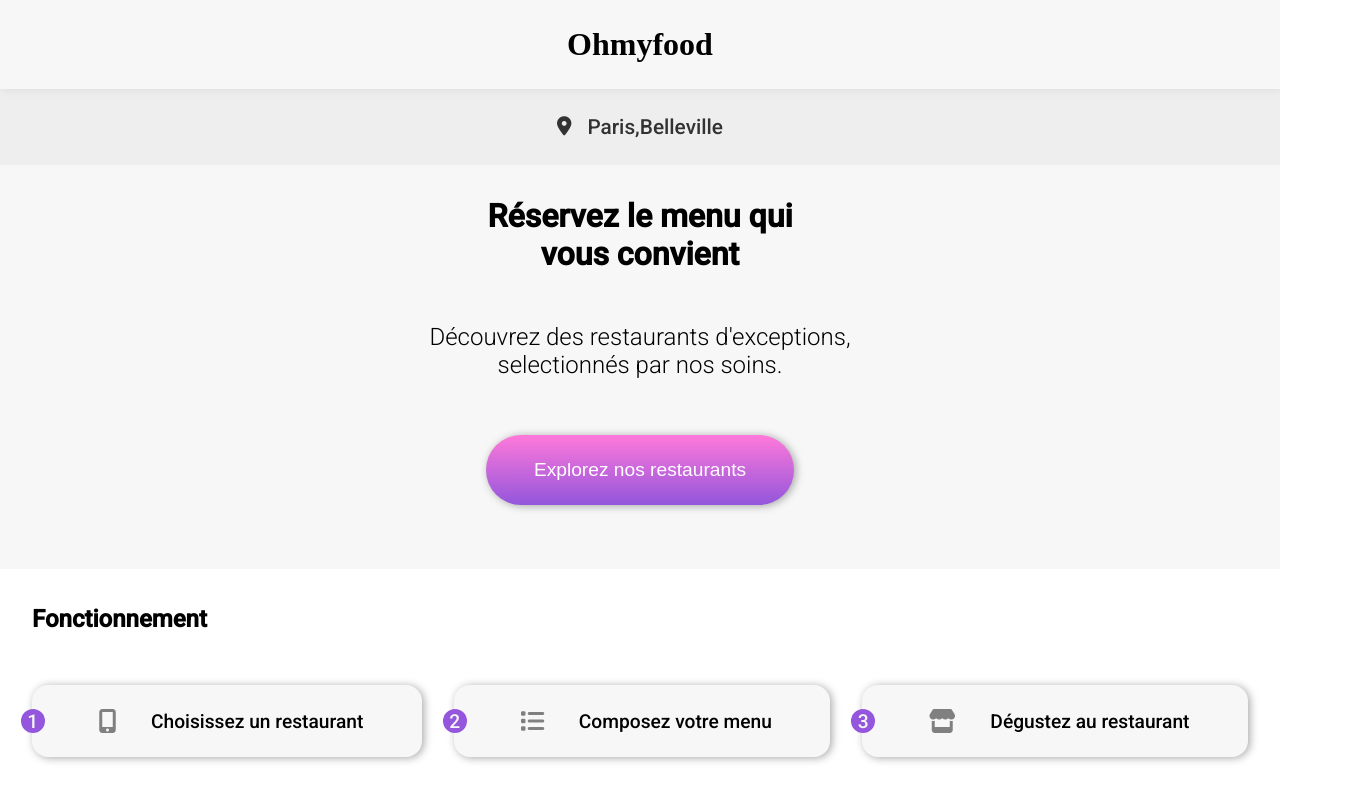
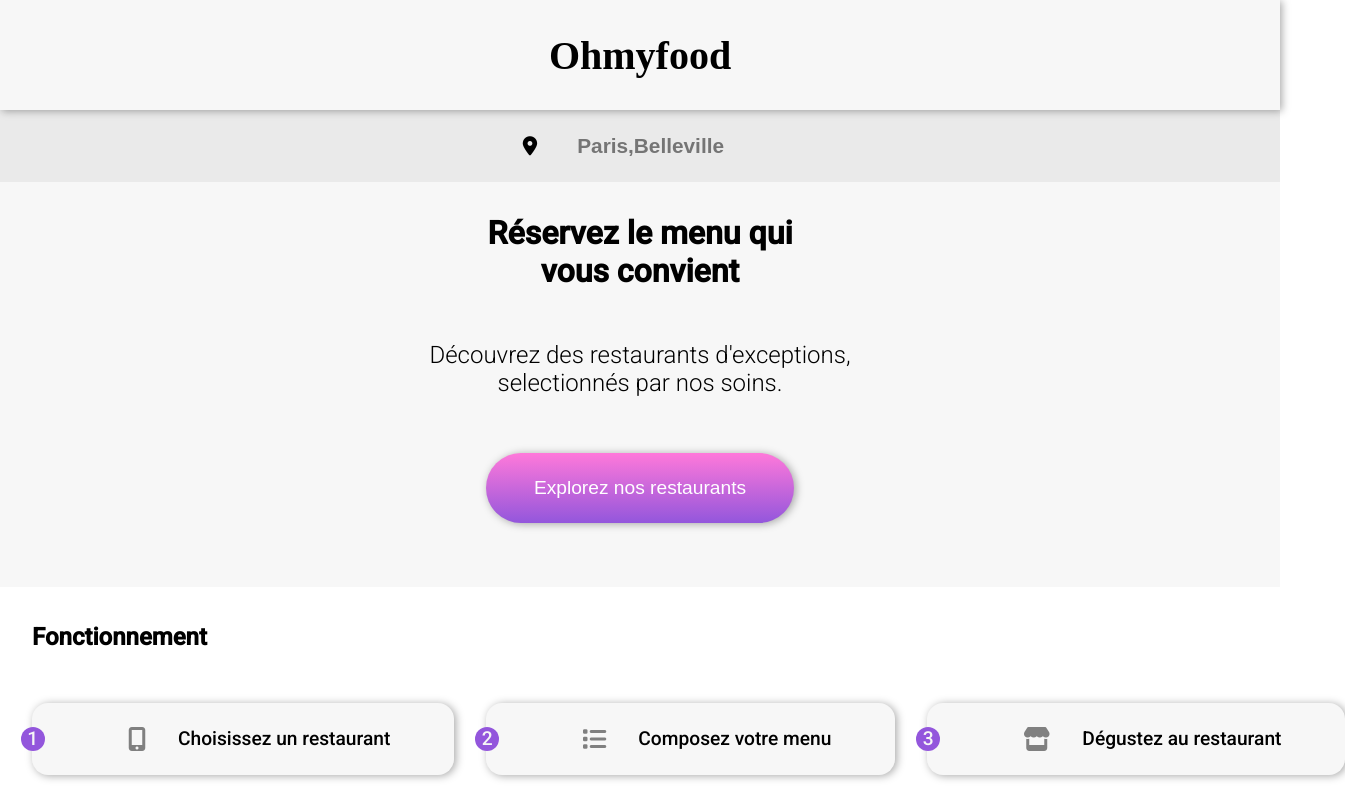
Before and after one commit to viailpy/Ohmyfood, a website: page index.html in a window 1280 px wide. Shown: the top 800 px of the page, 1345 px wide, since content can reach past the window. Drawn offline with Linux system fonts and the light colour scheme; a web font is replaced by a local one.

Commit message:
input disable ok max witdth fonction ok

```diff
--- a/index.html
+++ b/index.html
@@ -38,8 +38,8 @@
     <main>
       <form class="recherche">
         <i class="fa-solid fa-location-dot"></i>
-        <p>Paris,Belleville</p>
-      </form>
+        <p> <input type="search" placeholder="Paris,Belleville" disabled ></p>
+        </form>
       <section class="explore">
         <h2>
           Réservez le menu qui<br />
--- a/sass/base/base.scss
+++ b/sass/base/base.scss
@@ -3,6 +3,10 @@
 ::before,
 ::after {
   box-sizing: border-box;
+}
+
+h1 {
+  font-size: 2.5rem;
 }
 
 header {
--- a/sass/layout/fonction.scss
+++ b/sass/layout/fonction.scss
@@ -2,7 +2,7 @@
 @use "../utils/colors";
 /*bouton partie fonctionnement*/
 .fonction {
-  max-width: 2000px;
+  max-width: 1600px;
   margin: auto;
   padding: 1rem 0;
 
@@ -19,11 +19,11 @@
     gap: 2rem;
     @media (max-width: 1000px) {
       flex-direction: column;
+      max-width: 1200px;
     }
   }
   li {
     display: flex;
-    justify-content: space-evenly;
     align-items: center;
     cursor: pointer;
     position: relative;
@@ -33,9 +33,17 @@
     font-size: 1.2rem;
     list-style-type: none;
     background-color: colors.$backgroundgrey;
-    padding: 1rem 2rem;
+    padding: 1rem 4rem;
     flex-grow: 1;
     border-radius: 1rem;
+    @media (max-width:1000px){
+      padding:  1rem  0 1rem 30%;
+    }
+
+    @media (max-width:550px){
+      padding: 1rem;
+    }
+
     @include mixins.base-shadow;
     &:hover {
       background: lighten($color: colors.$backgroundgrey, $amount: 100%);
@@ -43,6 +51,7 @@
 
       i.fa-solid {
         color: colors.$main-color;
+
       }
     }
     /*pastille violette*/
@@ -63,9 +72,10 @@
     }
 
     i.fa-solid {
-      padding: 0.5rem;
+      padding: 0.5rem 2rem;
       color: grey;
       font-size: 1.5rem;
+
     }
   }
 }
--- a/sass/layout/recherche.scss
+++ b/sass/layout/recherche.scss
@@ -4,16 +4,23 @@
   display: flex;
   align-items: center;
   justify-content: center;
-  gap: 1rem;
   background-color: colors.$color-recherche;
-  padding: 0.6rem;
-  font-size: 1.3rem;
-  font-weight: 500;
-  opacity: 0.8;
+  padding: 0.5rem 0 0.5rem 9rem;
+  @media (max-width:500px) {
+    padding: 0.5rem 0 0.5rem 15%;
+  }
+
   p {
-    padding: 1rem 0;
+    padding: 0.5rem 2rem;
   }
   i {
     font-size: 1.2rem;
   }
 }
+input {
+  font-weight: 600;
+  border: none;
+  font-size: 1.3rem;
+  background-color: colors.$color-recherche;
+  padding: 0.5rem;
+}
--- a/sass/pages/accueil.scss
+++ b/sass/pages/accueil.scss
@@ -13,7 +13,7 @@ h2 {
 .menus {
   padding: 1rem 2rem 8rem;
   margin: 5rem 1rem;
-  max-width: 2000px;
+  max-width: 1600px;
   margin: auto;
   &__cards {
     display: grid;
@@ -95,6 +95,7 @@ h2 {
           }
         }
 
+      }
       .fas {
         background-clip: text;
         -webkit-background-clip: text;
@@ -109,7 +110,6 @@ h2 {
         }
         .fa-heart:hover {
           opacity: 1;
-        }
         }
       }
       /*patch "nouveau"*/
--- a/sass/pages/restaurant.scss
+++ b/sass/pages/restaurant.scss
@@ -62,7 +62,8 @@
       place-items: center;
     }
   }
-/*coeur et animation*/
+}
+/*coeur et animation
 .fas {
   background-clip: text;
   -webkit-background-clip: text;
@@ -78,8 +79,7 @@
   &:hover.fas {
     opacity: 1;
   }
-  }
-}
+}*/
 
 /*choix des plats*/
 .choise {
```
Also changed, not shown: style.css, 1 other file. Lines whose indentation alone changed are shown as unchanged.
